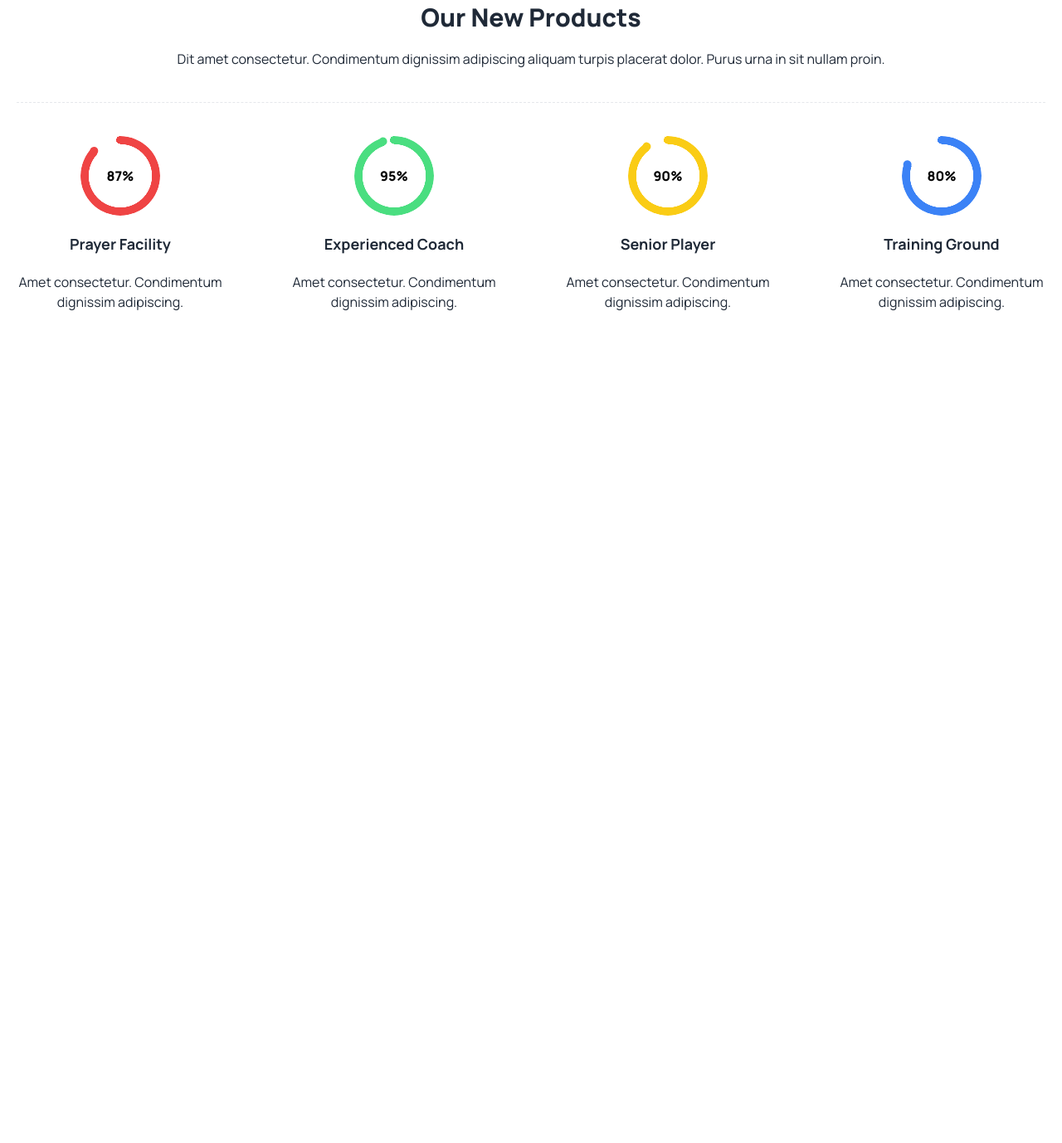
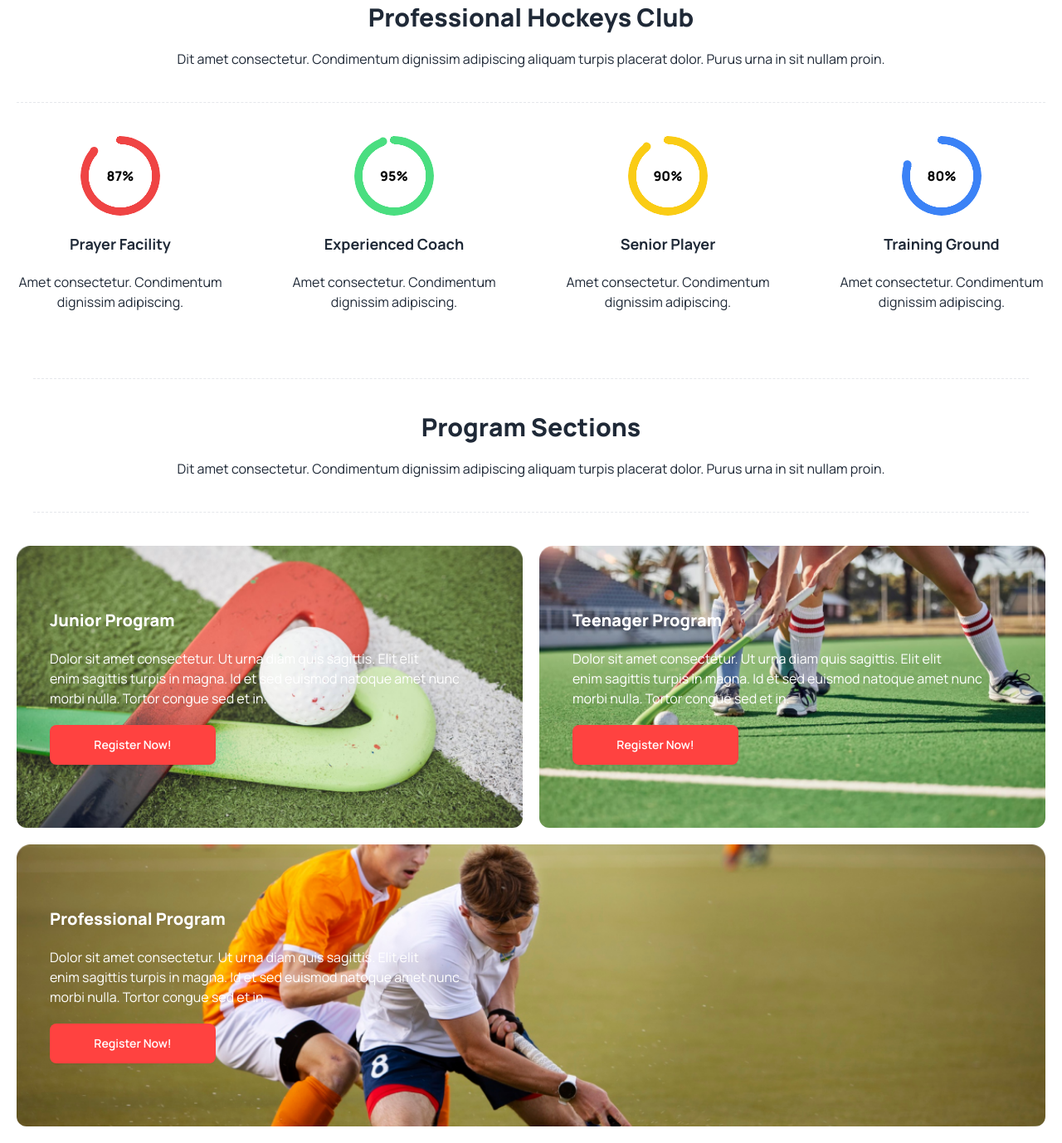
Before and after one commit to MohammadRofikulIslam/Assignment_03, a plain HTML site: page index.html in a window 1280 px wide. Shown: the part 887-2265 px from the top of the page at 83% size. Before the commit the page ends 1343 px from the top, so only its background shows below. Drawn offline with nearby package versions, Linux system fonts and the light colour scheme.

Commit message:
Program Section Added

```diff
--- a/index.html
+++ b/index.html
@@ -84,7 +84,7 @@
                 d="m21 21-5.197-5.197m0 0A7.5 7.5 0 1 0 5.196 5.196a7.5 7.5 0 0 0 10.607 10.607Z"
               /></svg
           ></a>
-          <a class="btn bg-[#FF4240] text-white">Get Ticket</a>
+          <button class="btn bg-[#FF4240] text-white">Get Ticket</button>
         </div>
       </nav>
       <!-- Banner  -->
@@ -180,12 +180,12 @@
     </header>
 
     <main class="mt-10">
-      <!-- Product Section  -->
+      <!-- Progress Section  -->
       <section class="my-20">
         <div
           class="text-center mb-10 space-y-5 mx-5 py-10 border-y border-dashed"
         >
-          <h3 class="text-3xl font-extrabold">Our New Products</h3>
+          <h3 class="text-3xl font-extrabold">Professional Hockeys Club</h3>
           <p>
             Dit amet consectetur. Condimentum dignissim adipiscing aliquam
             turpis placerat dolor. Purus urna in sit nullam proin.
@@ -239,6 +239,76 @@
           </div>
         </div>
       </section>
+      <!-- Program Sections  -->
+      <section class="mt-20 mx-5">
+        <div
+          class="text-center mb-10 space-y-5 mx-5 py-10 border-y border-dashed"
+        >
+          <h3 class="text-3xl font-extrabold">Program Sections</h3>
+          <p>
+            Dit amet consectetur. Condimentum dignissim adipiscing aliquam
+            turpis placerat dolor. Purus urna in sit nullam proin.
+          </p>
+        </div>
+        <div class="lg:flex lg:justify-between lg:mx-auto gap-5">
+          <div
+            class="rounded-xl bg-no-repeat bg-[url('./Images/2.png')] lg:w-[800px] h-[340px] mb-5 bg-cover"
+          >
+            <div
+              class="h-full flex flex-col justify-center gap-5 px-10 text-white"
+            >
+              <h5 class="text-xl font-extrabold">Junior Program</h5>
+              <p>
+                Dolor sit amet consectetur. Ut urna diam quis sagittis. Elit
+                elit
+                <br />enim sagittis turpis in magna. Id et sed euismod natoque
+                amet nunc <br />
+                morbi nulla. Tortor congue sed et in.
+              </p>
+              <button class="btn bg-[#FF4240] text-white w-[200px] border-none">
+                Register Now!
+              </button>
+            </div>
+          </div>
+          <div
+            class="rounded-xl bg-no-repeat bg-[url('./Images/3.png')] lg:w-[800px] h-[340px] mb-5 bg-cover"
+          >
+            <div
+              class="h-full flex flex-col justify-center gap-5 px-10 text-white"
+            >
+              <h5 class="text-xl font-extrabold">Teenager Program</h5>
+              <p>
+                Dolor sit amet consectetur. Ut urna diam quis sagittis. Elit
+                elit
+                <br />enim sagittis turpis in magna. Id et sed euismod natoque
+                amet nunc <br />
+                morbi nulla. Tortor congue sed et in.
+              </p>
+              <button class="btn bg-[#FF4240] text-white w-[200px] border-none">
+                Register Now!
+              </button>
+            </div>
+          </div>
+        </div>
+        <div
+          class="rounded-xl bg-no-repeat bg-[url('./Images/4.png')] bg-cover w-auto h-[340px] mb-5"
+        >
+          <div
+            class="h-full flex flex-col justify-center gap-5 px-10 text-white"
+          >
+            <h5 class="text-xl font-extrabold">Professional Program</h5>
+            <p>
+              Dolor sit amet consectetur. Ut urna diam quis sagittis. Elit elit
+              <br />enim sagittis turpis in magna. Id et sed euismod natoque
+              amet nunc <br />
+              morbi nulla. Tortor congue sed et in.
+            </p>
+            <button class="btn bg-[#FF4240] text-white w-[200px] border-none">
+              Register Now!
+            </button>
+          </div>
+        </div>
+      </section>
     </main>
     <footer></footer>
   </body>
```
